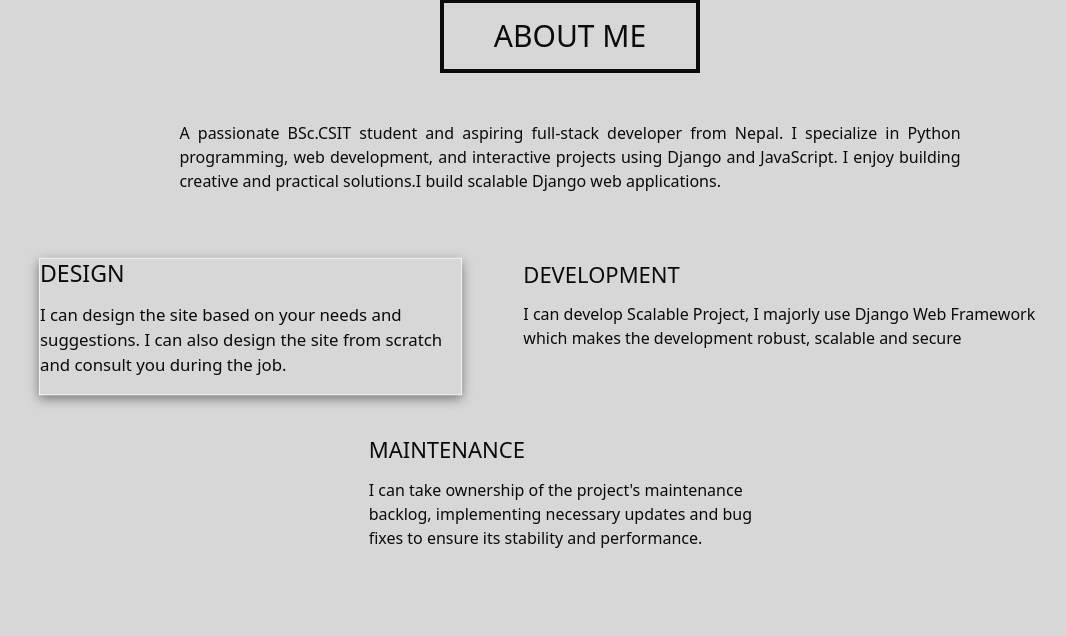
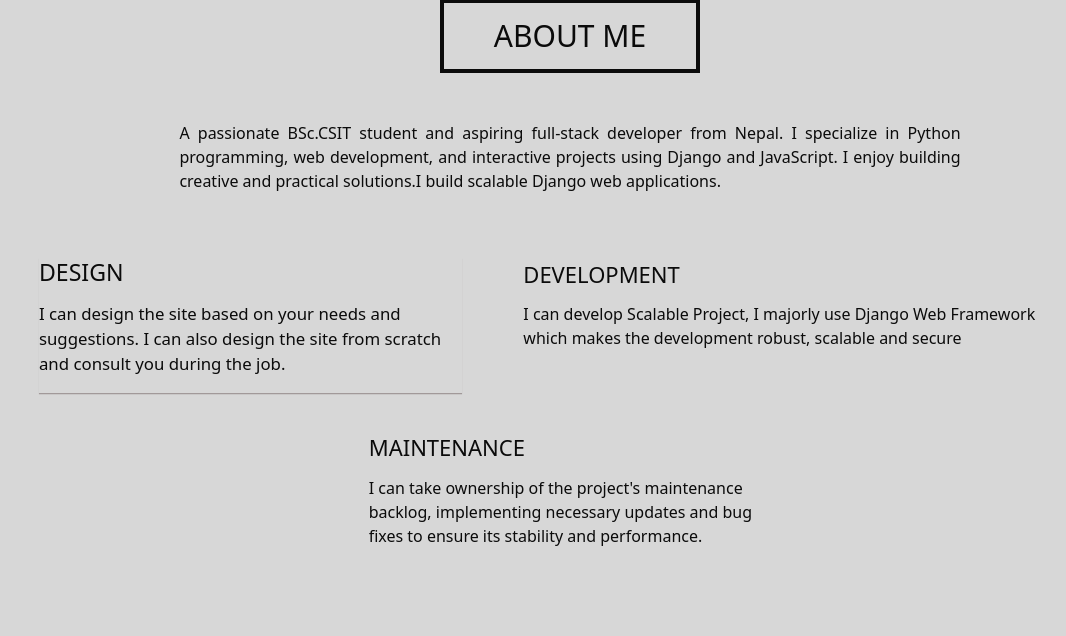
Before and after one commit to dipeshluitel/Portfolio, a Django app: page / in a window 1280 px wide, with the pointer over the restyled element. Shown: the part 849-1485 px from the top of the page, without its empty margins (70-1136 px from the left). Run offline with Django 5.2, Linux system fonts and the light colour scheme; data that the repository does not hold is empty.

Commit message:
fix(id:about): hover effect controlled

```diff
--- a/myportfolio/portfolio/static/portfolio/css/style.css
+++ b/myportfolio/portfolio/static/portfolio/css/style.css
@@ -126,8 +126,8 @@ body{
 .about-card:hover{
     transform: scale(1.05);
     background-color:  D7D7D7(106, 105, 105);
-    border: 1.5px solid #f2f2f2;
-    box-shadow: 0px 4px 10px #787676;
+    box-shadow: 0px 1px 0px #a19999;
     transition: 0.2s ease-in-out;
+    cursor: pointer;
 
 }
```
